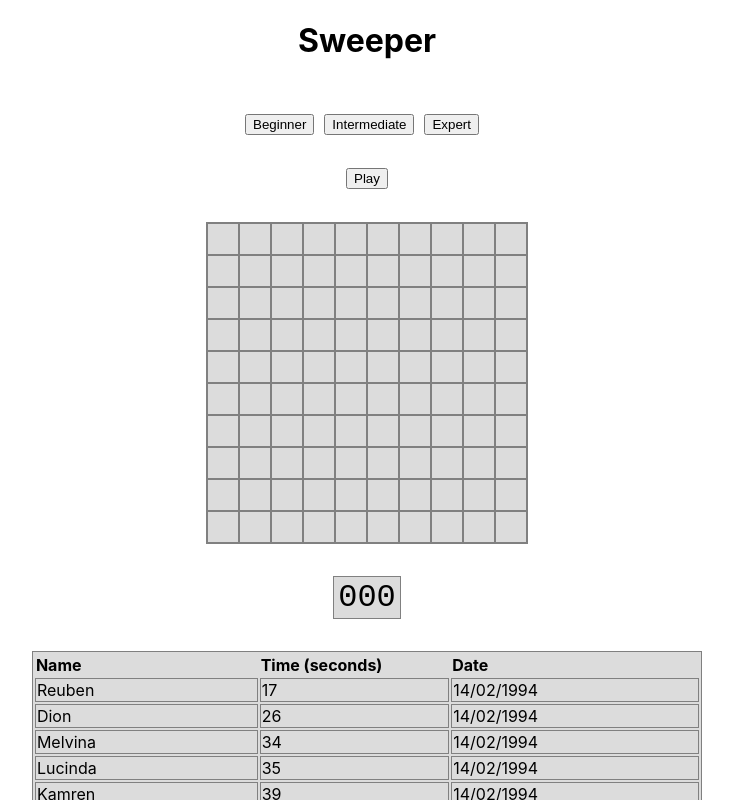
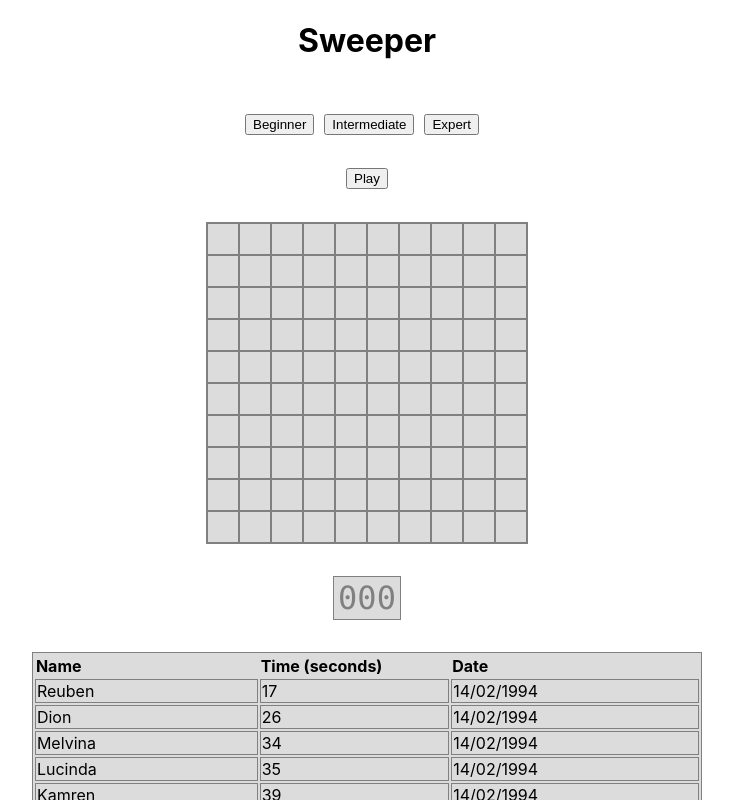
Before and after one commit to TomHoughtonAlliss/sweeper, a React (Create React App) app in the folder frontend/: page / in a window 1280 px wide. Shown: the top 800 px of the page, without its empty margins (273-1006 px from the left). Built offline with nearby package versions, Linux system fonts and the light colour scheme.

Commit message:
Changed styling of timer

```diff
--- a/frontend/src/components/Timer.tsx
+++ b/frontend/src/components/Timer.tsx
@@ -29,8 +29,9 @@ export default function Timer({
         paddingLeft: "4px",
         paddingRight: "4px",
         backgroundColor: "#DCDCDC",
-        fontFamily: "monospace",
+        fontFamily: "Consolas, monospace",
         fontSize: "2rem",
+        color: "gray",
       }}
     >
       {`${seconds <= 99 ? "0" : ""}${seconds <= 9 ? "0" : ""}${seconds}`}
```
